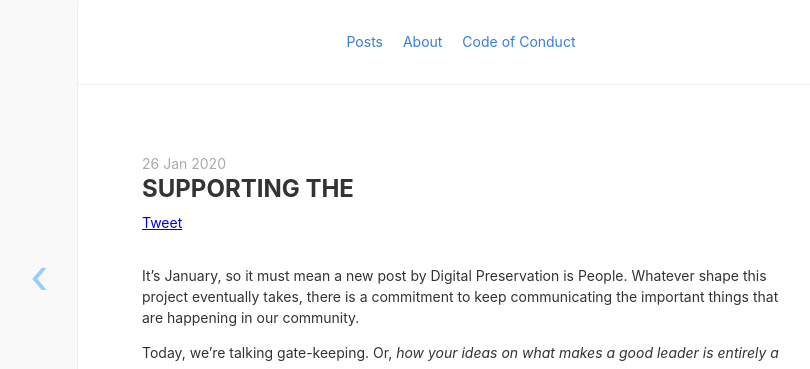
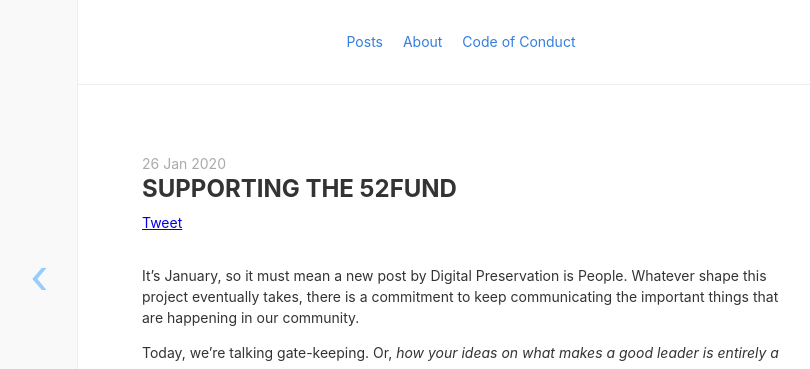
Before and after one commit to digital-preservation-is-people/digital-preservation-is-people.github.io, a Jekyll site: the page built from _posts/2020-01-26-support-the-52Fund.md, in a window 1280 px wide and 900 px high. Shown: the part 178-547 px from the top of the window, without its empty margins (179-989 px from the left). Built offline with Jekyll 4.4.1, drawn with Linux system fonts in a browser that asks for light colours; nearby versions of some CDN libraries; comment, search, counter and statistics services are not loaded.

Commit message:
Correcting 52Fund markdown

```diff
--- a/_posts/2020-01-26-support-the-52Fund.md
+++ b/_posts/2020-01-26-support-the-52Fund.md
@@ -1,5 +1,5 @@
 ---
-title: Supporting the #52Fund
+title: Supporting the 52Fund
 date: 2020-01-26 14:16:02
 ---
 
```
